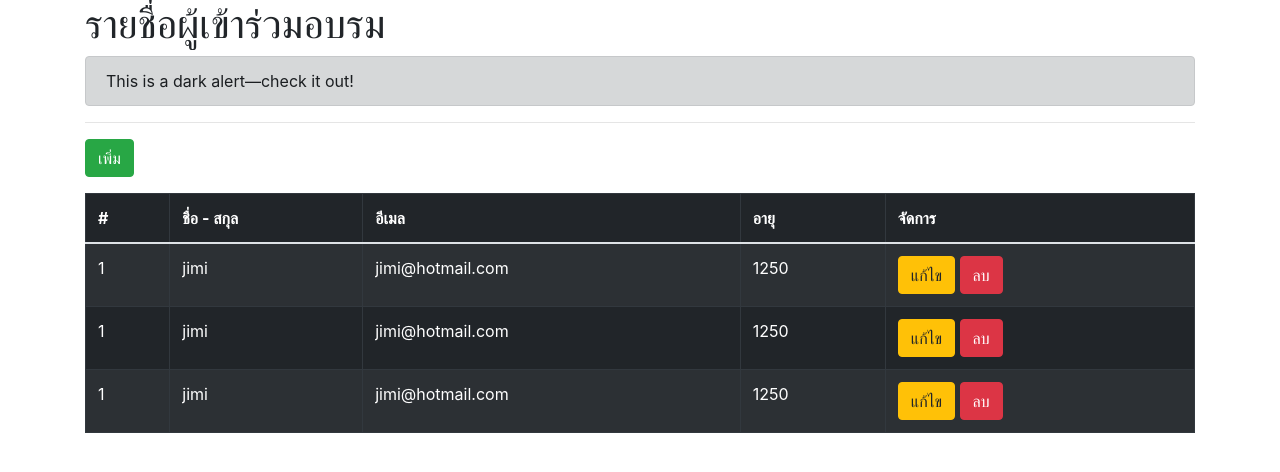
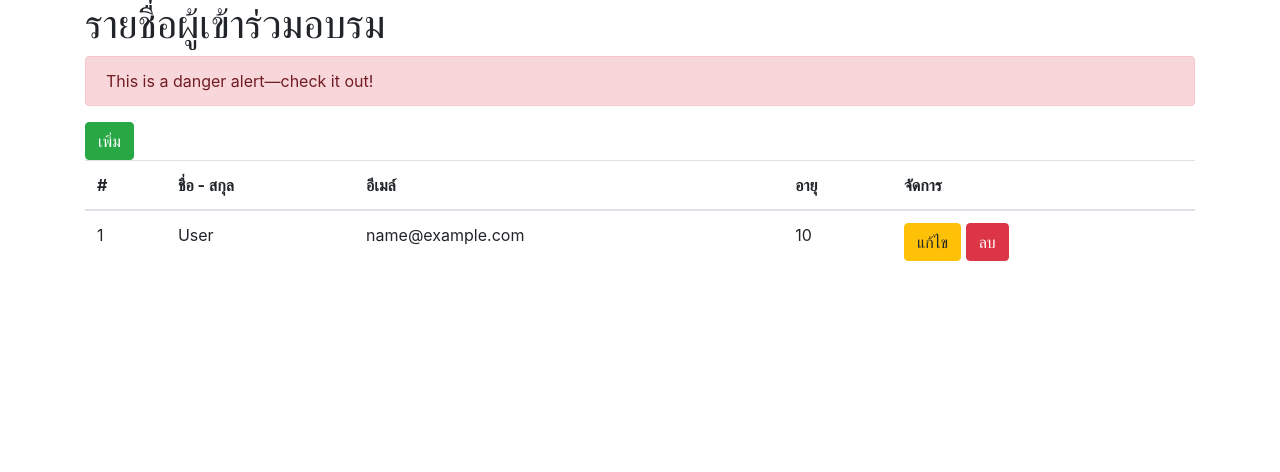
Before and after one commit to ixistorm/ci, a CodeIgniter app: page /database/user in a window 1280 px wide. Shown: the part 56-528 px from the top of the page. Run offline with CodeIgniter, Linux system fonts and the light colour scheme; tables that the repository leaves empty or names only in its code hold one stand-in row (values such as "Sample post"); some libraries are stand-ins or nearby versions.

Commit message:
เสร็จแล้ว

```diff
--- a/application/controllers/User.php
+++ b/application/controllers/User.php
@@ -2,18 +2,26 @@
 
 class User extends CI_Controller
 {
+    // application/controllers/User.php
     public function index()
     {
+        $this->load->model('user_model');
+        $users = $this->user_model->getUser();
+        $data = array(
+        'users' => $users
+    );
         $this->load->view('layout/header');
-		$this->load->view('user/user');
-		$this->load->view('layout/footer');
+        $this->load->view('user/user', $data);
+        $this->load->view('layout/footer');
     }
+
+
 
     public function addUser()
     {
         $this->load->view('layout/header');
-		$this->load->view('user/adduser');
-		$this->load->view('layout/footer');
+        $this->load->view('user/adduser');
+        $this->load->view('layout/footer');
     }
     //public function addUser()
     //{
--- /dev/null
+++ b/application/models/User_model.php
@@ -0,0 +1,11 @@
+<?php
+class User_model extends CI_Model
+{
+    public function getUser()
+    {
+        $query = "SELECT * FROM users";
+        $users = $this->db->query($query);
+        return $users;
+    }
+
+}
--- a/application/views/user/adduser.php
+++ b/application/views/user/adduser.php
@@ -1,6 +1,6 @@
 <div class="row">
             <div class="col-8">
-            <form>
+            <form action="/user/create" method="post">
                         <div class="form-group">
                         <label for="exampleInputText">ชื่อ</label>
                         <input type="name" class="form-control" id="exampleInputText" aria-describedby="textname" placeholder="กรอกชื่อ - สกุล">
--- a/application/views/user/user.php
+++ b/application/views/user/user.php
@@ -1,53 +1,33 @@
-<table class="table table-striped table-dark table-bordered table-hover">
 <h1>รายชื่อผู้เข้าร่วมอบรม</h1>
-
-            <div class="alert alert-dark" role="alert">
-                This is a dark alert—check it out!
-            </div><hr>
-            <a href="/user/adduser" class="btn btn-success">เพิ่ม</a></p>
+       <div class="alert alert-danger" role="alert">
+           This is a danger alert—check it out!
+       </div>
+       <a href="/user/adduser" class="btn btn-success">เพิ่ม</a>
+       <table class="table">
            <thead>
                <tr>
                    <th>#</th>
                    <th>ชื่อ - สกุล</th>
-                    <th>อีเมล</th>
+                   <th>อีเมล์</th>
                    <th>อายุ</th>
                    <th>จัดการ</th>
                </tr>
            </thead>
            <tbody>
+           <?php foreach ($users->result() as $user) {
+   ?>
                <tr>
-                    <tbody>
-                        <tr>
-                            <td>1</td>
-                            <td>jimi</td>
-                            <td>jimi@hotmail.com</td>
-                            <td>1250</td>
+                   <td><?php echo $user->user_id ?></td>
+                   <td><?php echo $user->fullname ?></td>
+                   <td><?php echo $user->email ?></td>
+                   <td><?php echo $user->age ?></td>
                    <td>
                        <a href="#" class="btn btn-warning">แก้ไข</a>
                        <a href="#" class="btn btn-danger">ลบ</a>
                    </td>
                </tr>
-                        <tr>
-                            <td>1</td>
-                            <td>jimi</td>
-                            <td>jimi@hotmail.com</td>
-                            <td>1250</td>
-                            <td>
-                                <a href="#" class="btn btn-warning">แก้ไข</a>
-                                <a href="#" class="btn btn-danger">ลบ</a>
-                            </td>
-                        </tr>
-                        <tr>
-                            <td>1</td>
-                            <td>jimi</td>
-                            <td>jimi@hotmail.com</td>
-                            <td>1250</td>
-                            <td>
-                                <a href="#" class="btn btn-warning">แก้ไข</a>
-                                <a href="#" class="btn btn-danger">ลบ</a>
-                            </td>
-                        </tr>
-                    </tbody>
-                </tr>
+
+               <?php
+} ?>
            </tbody>
        </table>
```
Lines whose indentation alone changed are shown as unchanged.
